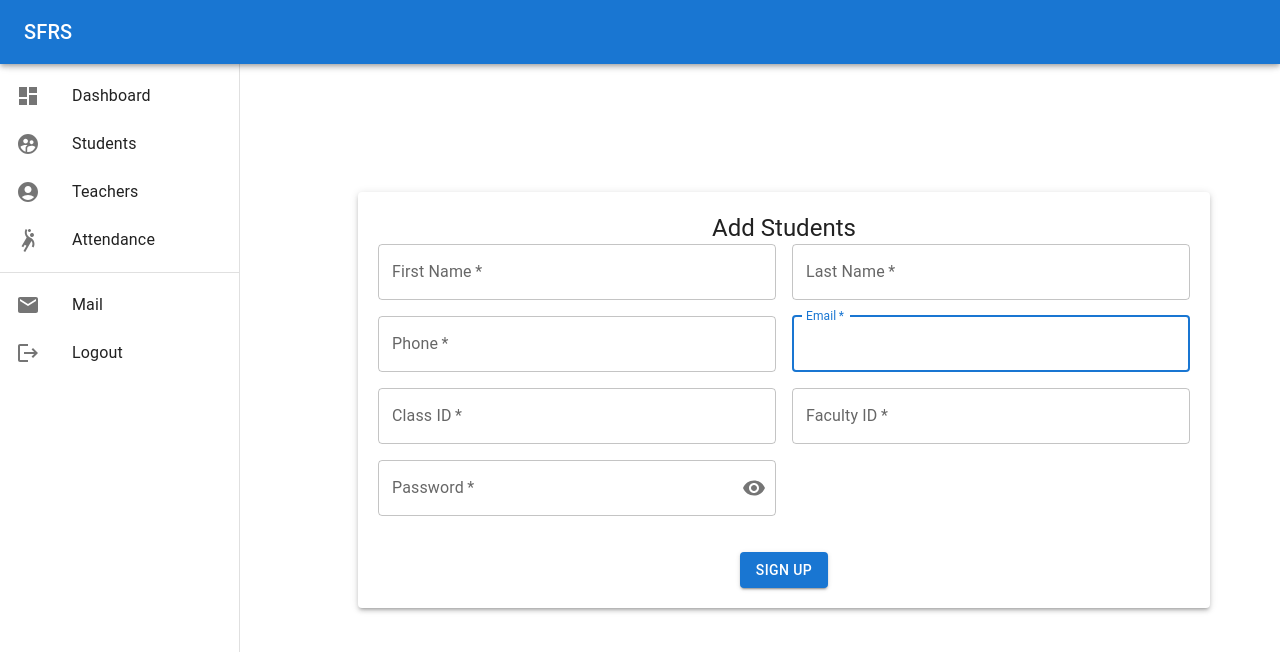
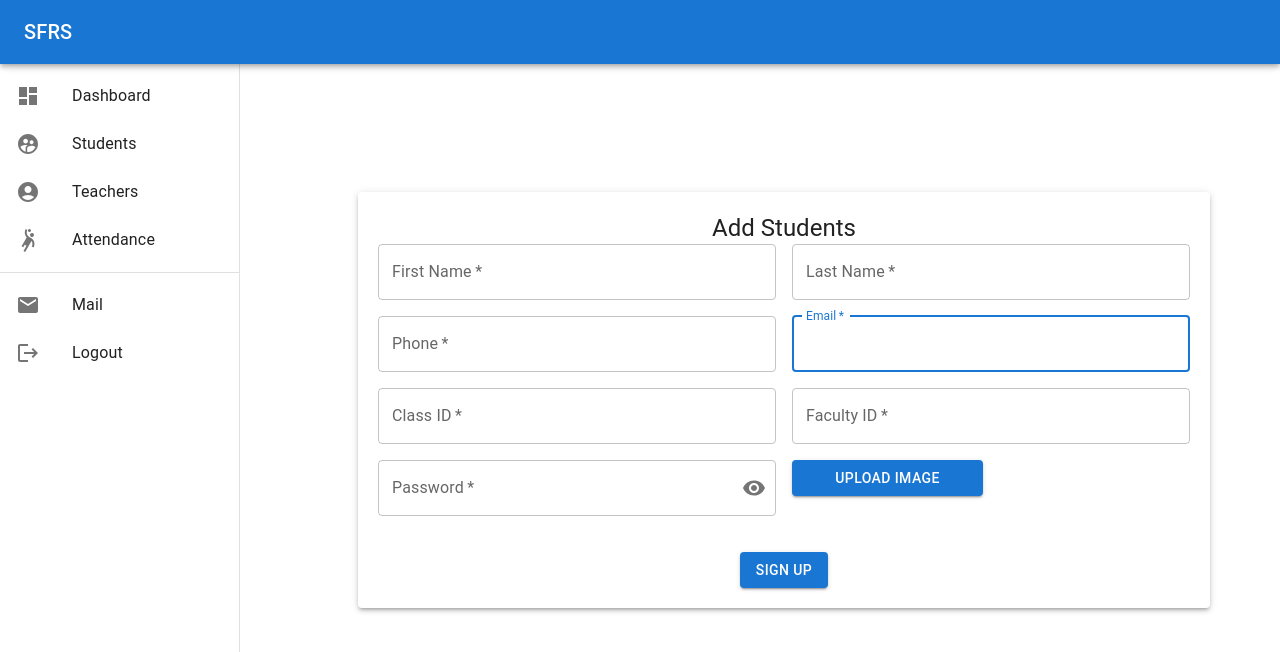
Before and after one commit to Subin10000/sfrs-frontend, a React (Create React App) app: page /addStudents in a window 1280 px wide. Shown: the top 652 px of the page. Built offline with nearby package versions, Linux system fonts and the light colour scheme; sample sign-in values are in the browser's storage.

Commit message:
SFRS-3 Added upload button in Add students

```diff
--- a/src/Pages/student/AddStudents.js
+++ b/src/Pages/student/AddStudents.js
@@ -29,7 +29,7 @@ const AddStudents = () => {
   });
 
   const [showPassword, setShowPassword] = useState(false);
-
+  const [selectedFile, setSelectedFile] = useState(null);
   const [snackbarOpen, setSnackbarOpen] = useState(false);
   const [snackbarMessage, setSnackbarMessage] = useState("");
   const [snackbarSeverity, setSnackbarSeverity] = useState("success");
@@ -54,6 +54,13 @@ const AddStudents = () => {
 
   const handleShowPassword = () => {
     setShowPassword((prevShowPassword) => !prevShowPassword);
+  };
+  const handleFileSelect = (e) => {
+    const file = e.target.files[0];
+    if (file) {
+      console.log("Selected file:", file.name);
+      setSelectedFile(file);
+    }
   };
 
   const handleSubmit = async (e) => {
@@ -187,8 +194,34 @@ const AddStudents = () => {
               />
             </Grid>
             <Grid item xs={6}>
-              {/* File Upload Field */}
-              {/* Add your file upload component here */}
+              <Grid container spacing={2} alignItems="center">
+                <Grid item xs={12} sm={6}>
+                  <input
+                    type="file"
+                    accept="image/*"
+                    style={{ display: "none" }}
+                    id="file-upload"
+                    onChange={handleFileSelect}
+                  />
+                  <label htmlFor="file-upload">
+                    <Button
+                      fullWidth
+                      variant="contained"
+                      component="span"
+                      color="primary"
+                    >
+                      Upload Image
+                    </Button>
+                  </label>
+                </Grid>
+                <Grid item xs={12} sm={6}>
+                  {selectedFile && (
+                    <Typography variant="subtitle1">
+                      {selectedFile.name}
+                    </Typography>
+                  )}
+                </Grid>
+              </Grid>
             </Grid>
             <Grid item xs={12} align="center">
               <Button
```
